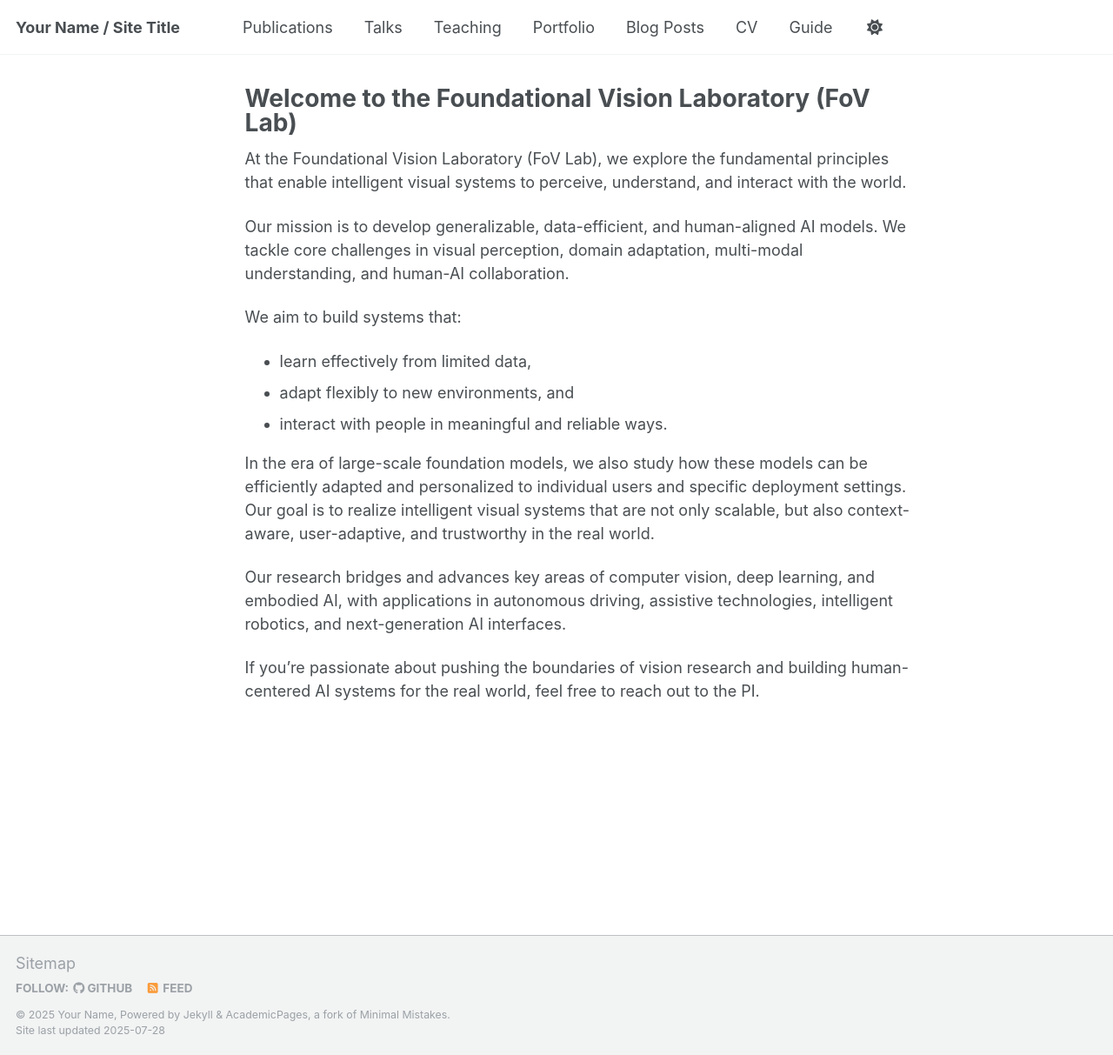
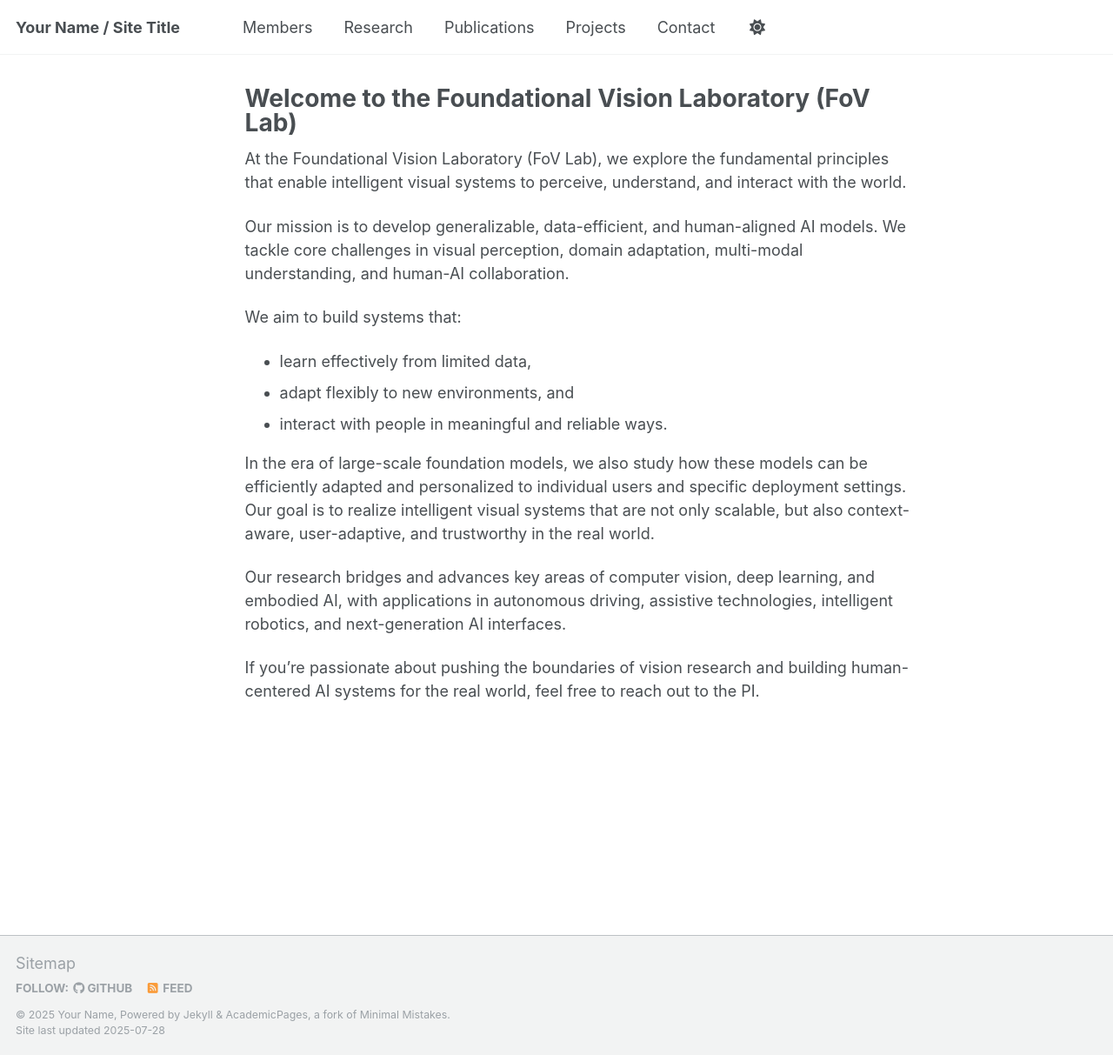
Before and after one commit to FoVLab/FoVLab.github.io, a Jekyll site: the page built from _pages/about.md, in a window 1280 px wide and 1213 px high. Shown: the whole window at 87% size. Built offline with Jekyll 4.4.1, drawn with Linux system fonts in a browser that asks for light colours; a script that is not in the unit is left out.

Commit message:
Update navigation.yml

```diff
--- a/_data/navigation.yml
+++ b/_data/navigation.yml
@@ -8,26 +8,17 @@
 #      Markdown formatted page while the second is generated using JSON.
 
 main:
+  - title: "Members"
+    url: /members/
+
+  - title: "Research"
+    url: /research/
+
   - title: "Publications"
     url: /publications/
 
-  - title: "Talks"
-    url: /talks/
+  - title: "Projects"
+    url: /projects/
 
-  - title: "Teaching"
-    url: /teaching/
-
-  - title: "Portfolio"
-    url: /portfolio/
-
-  - title: "Blog Posts"
-    url: /year-archive/
-
-  - title: "CV"
-    url: /cv/
-
-  # - title: "CV"
-  #   url: /cv-json/
-
-  - title: "Guide"
-    url: /markdown/
+  - title: "Contact"
+    url: /contact/
```
